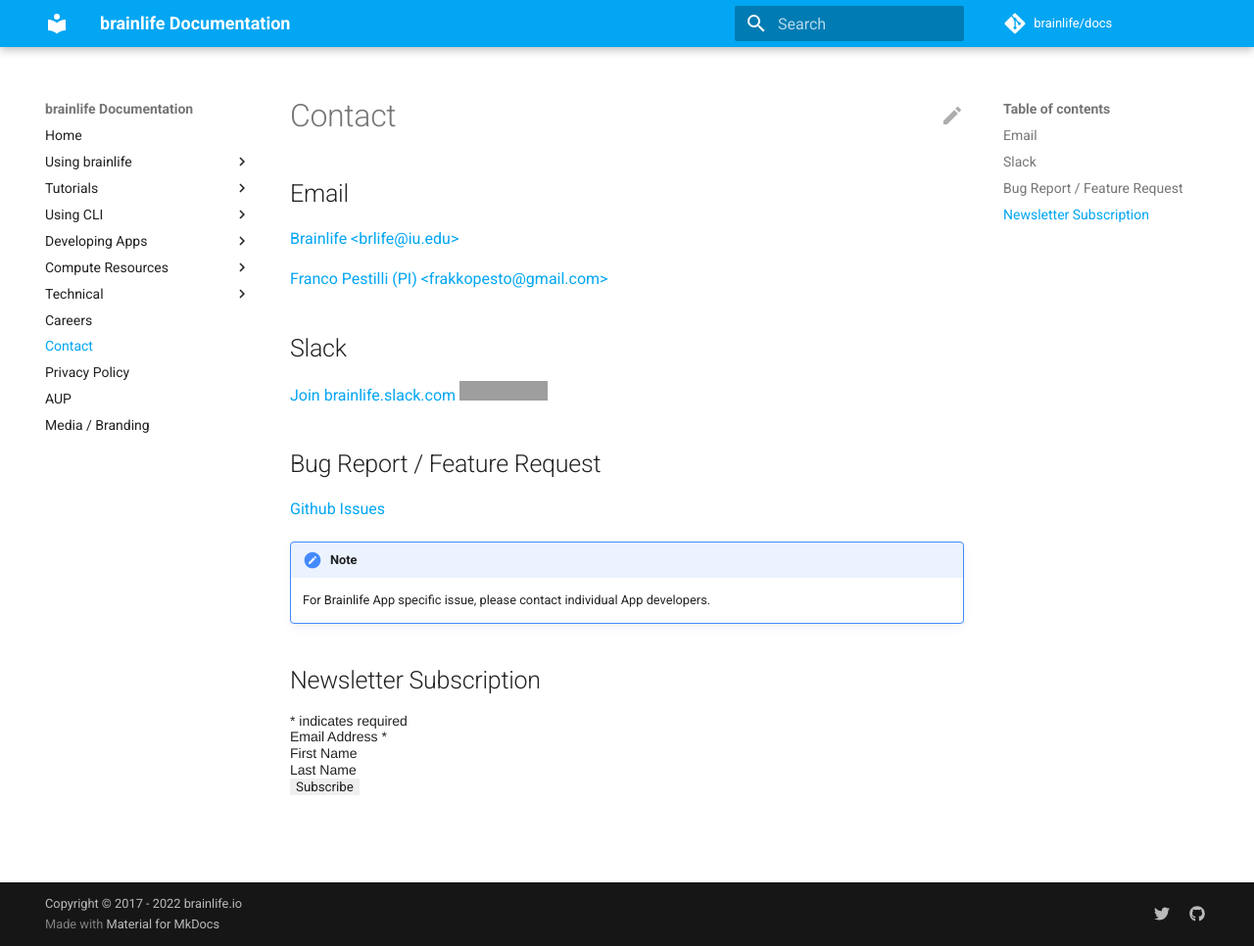
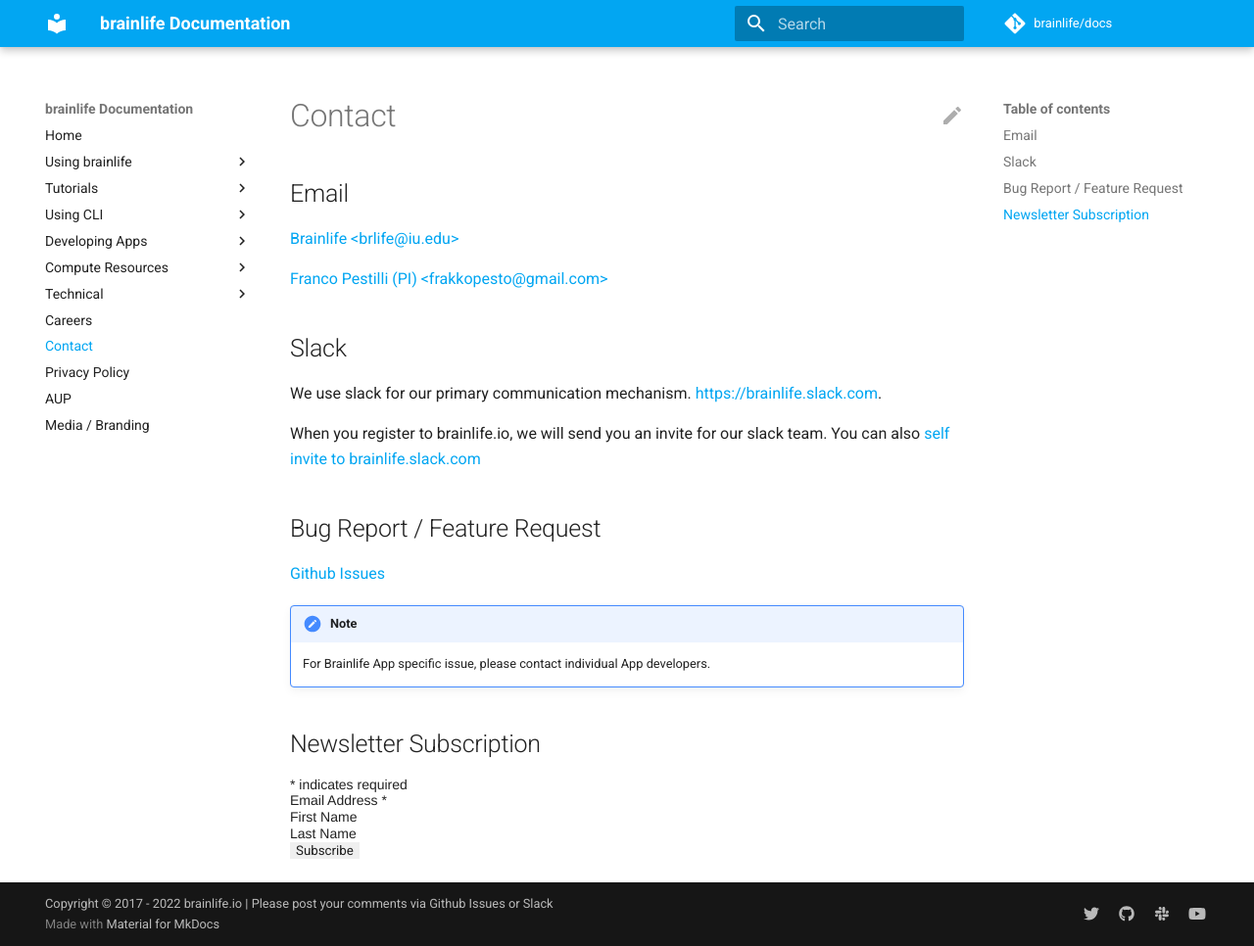
Before and after one commit to brainlife/docs, an MkDocs documentation site: the page built from docs/contact.md, in a window 1280 px wide and 966 px high. Shown: the whole window at 98% size. Built offline with MkDocs 1.6.1 and Material for MkDocs 9.7.7, drawn with Linux system fonts in a browser that asks for light colours; comment, search, counter and statistics services are not loaded; grey boxes are pictures that could not be loaded.

Commit message:
removed discus and added link to github issues / slack / etc https://github.com/brainlife/docs/issues/89

```diff
--- a/docs/contact.md
+++ b/docs/contact.md
@@ -8,7 +8,10 @@
 
 ## Slack
 
-[Join brainlife.slack.com](https://brainlife-inviter.herokuapp.com/){target=_blank} ![logo](https://brainlife-inviter.herokuapp.com/badge.svg)
+We use slack for our primary communication mechanism. [https://brainlife.slack.com](https://brainlife.slack.com).
+
+When you register to brainlife.io, we will send you an invite for our slack team. You can also [self invite to brainlife.slack.com](https://brainlife-inviter.herokuapp.com/){target=_blank}
+
 
 ## Bug Report / Feature Request
 
--- a/mkdocs.yml
+++ b/mkdocs.yml
@@ -8,7 +8,7 @@
 repo_name: 'brainlife/docs'
 repo_url: 'https://github.com/brainlife/docs'
 
-copyright: 'Copyright &copy; 2017 - 2022 brainlife.io'
+copyright: 'Copyright &copy; 2017 - 2022 brainlife.io | Please post your comments via <a target="github" href="https://github.com/brainlife/docs/issues">Github Issues</a> or <a target="slack" href="https://brainlife.slack.com/">Slack</a>'
 
 theme:
   name: 'material'
@@ -77,12 +77,16 @@
   - Media / Branding: media.md
 
 extra:
-  disqus: 'brain-life'
+  #disqus: 'brain-life'
   social:
     - icon: fontawesome/brands/twitter
       link: 'https://twitter.com/BrainLifeio'
     - icon: fontawesome/brands/github
       link: 'https://github.com/brainlife'
+    - icon: fontawesome/brands/slack
+      link: 'https://brainlife.slack.com'
+    - icon: fontawesome/brands/youtube
+      link: 'https://youtube.com/brainlifeio'
 
 extra_css:
     - css/narrow.css
```
